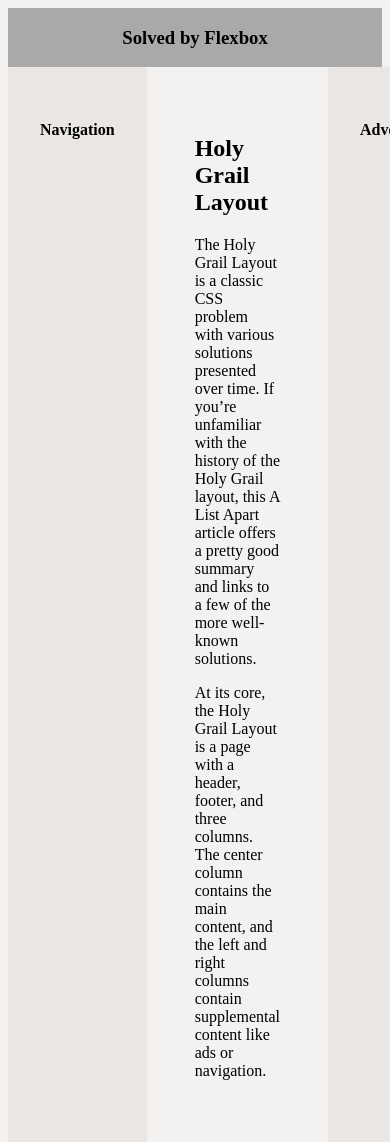
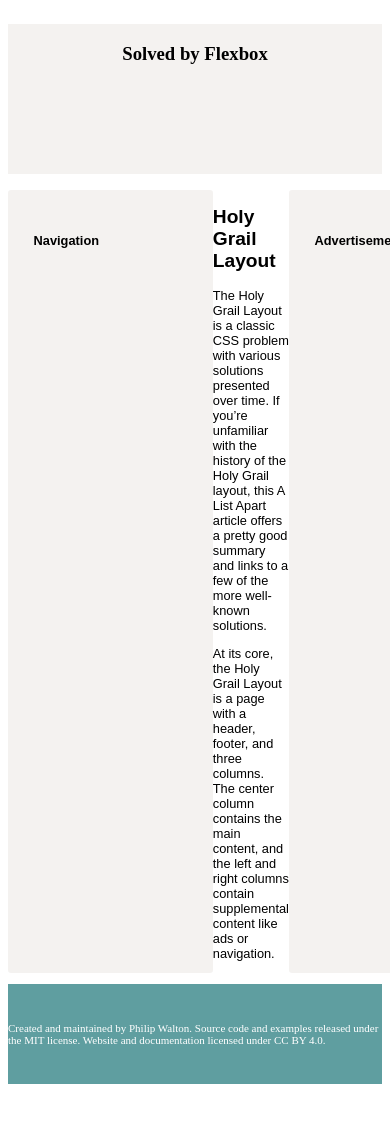
Before and after one commit to dayana-alonso/holdy-grail-layout-css, a plain HTML site: page index.html in a window 390 px wide. Shown: the top 1142 px of the page. After the commit the page ends 1103 px from the top, so only its background shows below. Drawn offline with Linux system fonts and the light colour scheme.

Commit message:
media query added

```diff
--- a/css/style.css
+++ b/css/style.css
@@ -2,28 +2,29 @@
   display: flex;
   min-height: 100vh;
   flex-direction: column;
-  background-color:rgba(147, 128, 108, 0.1);
+  background-color:white;
+}
+
+.HolyHeader {
+  display: flex;
+  justify-content: center;
+  background: rgba(147, 128, 108, 0.1);
+  margin: 1em 0;
+  height: 150px;
 }
 
 .HolyGrail-body {
   display: flex;
   flex: 1 0 auto;
-  flex-direction: row;
   padding: var(--space);
+  font-family: Arial, Helvetica, sans-serif;
+  font-size: .80em;
 }
-
-.HolyHeader {
-  display: flex;
-  justify-content: center;
-  background-color: darkgrey;
-}
-
 
 .HolyGrail-content {
   padding: 3em;
   margin-top: var(--space);
 }
-
 
 .HolyGrail-header,
 .HolyGrail-footer {
@@ -44,26 +45,25 @@
 .HolyFooter {
   display: flex;
   justify-content: center;
-  background-color: darkgrey;
-
+  align-items: center;
+  background-color: cadetblue;
+  margin: 1em 0;
+  height: 100px;
+  color: #fff;
+  font-size: 11px;
 }
 
-@media (--break-lg) {
+
+@media (max-width: 900px) {
   .HolyGrail-body {
     flex-direction: row;
   }
-
   .HolyGrail-content {
     flex: 1;
     padding: 0 var(--space-lg);
     margin: 0;
   }
-
   .HolyGrail-nav, .HolyGrail-ads {
     flex: 0 0 12em;
   }
-
-  .HolyFooter {
-    flex-direction: row;
-  }
 }
```
Also changed, not shown: index.html (indentation only).
